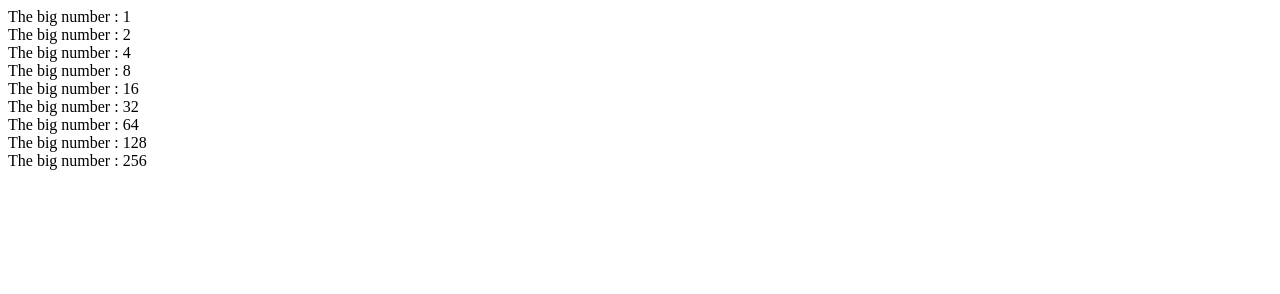
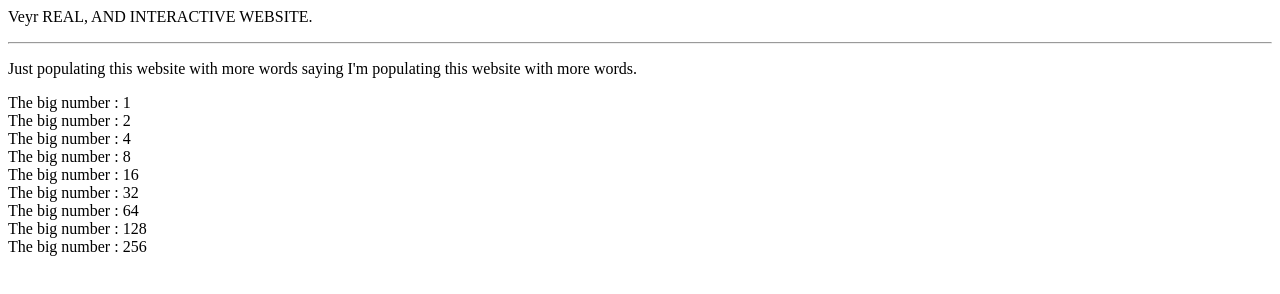
Before and after one commit to 1wsx5/Integral-Integers, a plain HTML site: page index.html in a window 1280 px wide. Drawn offline with Linux system fonts and the light colour scheme.

Commit message:
Update index.html

```diff
--- a/index.html
+++ b/index.html
@@ -3,7 +3,9 @@
   <head>
   </head>
   <body>
-
+    <p>Veyr REAL, AND INTERACTIVE WEBSITE.</p>
+    <hr>
+    <p> Just populating this website with more words saying I'm populating this website with more words. </p>
 
 
 <script src="myScripts.js"></script>
```
